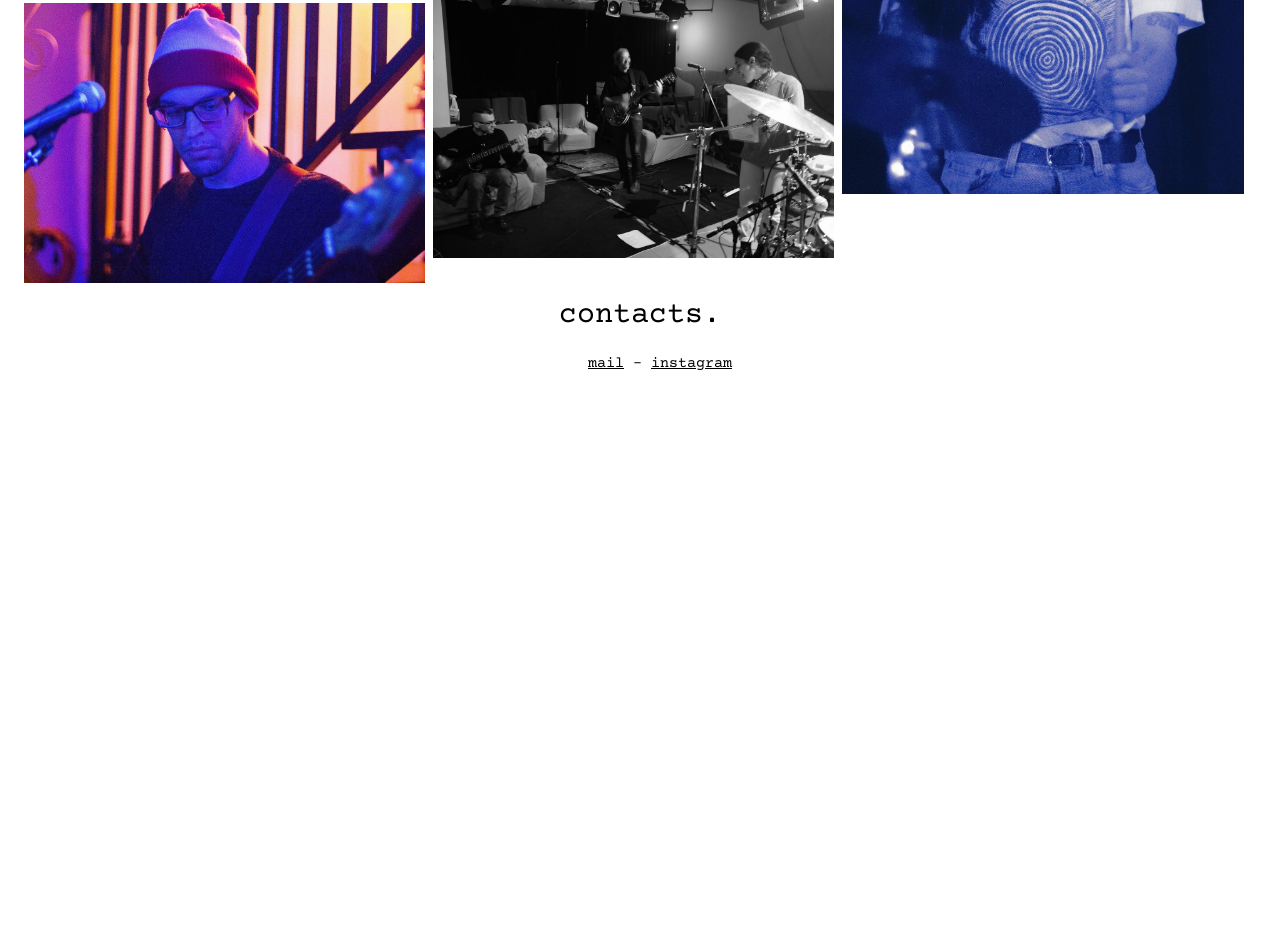
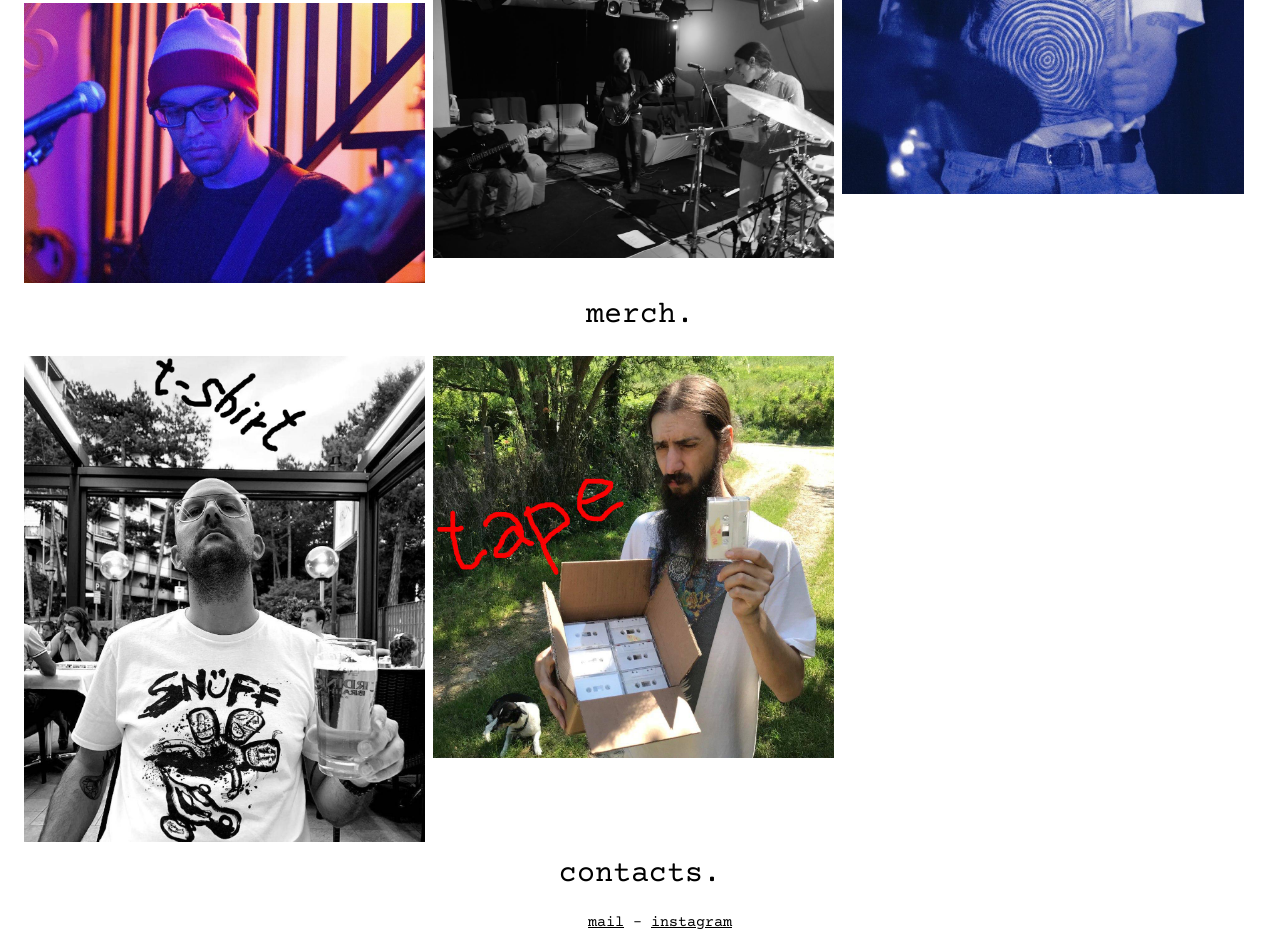
Before and after one commit to snuffznuff/snuffznuff.github.io, a plain HTML site: page index.html in a window 1280 px wide. Shown: the part 1858-2797 px from the top of the page. Before the commit the page ends 2249 px from the top, so only its background shows below. Drawn offline with nearby package versions, Linux system fonts and the light colour scheme.

Commit message:
Add mercy section

```diff
--- a/index.html
+++ b/index.html
@@ -58,6 +58,8 @@
 		    -
 		    <li style="display:inline"><a href="#pics">pics</a></li>
 		    -
+		    <li style="display:inline"><a href="#merch">merch</a></li>
+		    -
 		    <li style="display:inline"><a href="#contacts">contacts</a></li>
 	  	</ul>
 	</div>
@@ -101,6 +103,17 @@
 			</div>
 		</div>
 	</div>
+	<div id="merch" class="w3-container w3-center">
+		<h2>merch.</h2>
+		<div class="row">
+			<div class="column">
+				<a href="https://snuffznuf.bandcamp.com/merch/white-t-shirt"><img src="tshirt.jpg"></a>
+			</div>
+			<div class="column">
+				<a href="https://snuffznuf.bandcamp.com/album/demo-tape"><img src="tape.jpg"></a>
+			</div>
+		</div>
+	</div>
 	<div id="contacts" class="w3-container w3-center">
 		<h2>contacts.</h2>
 		<ul>
```
